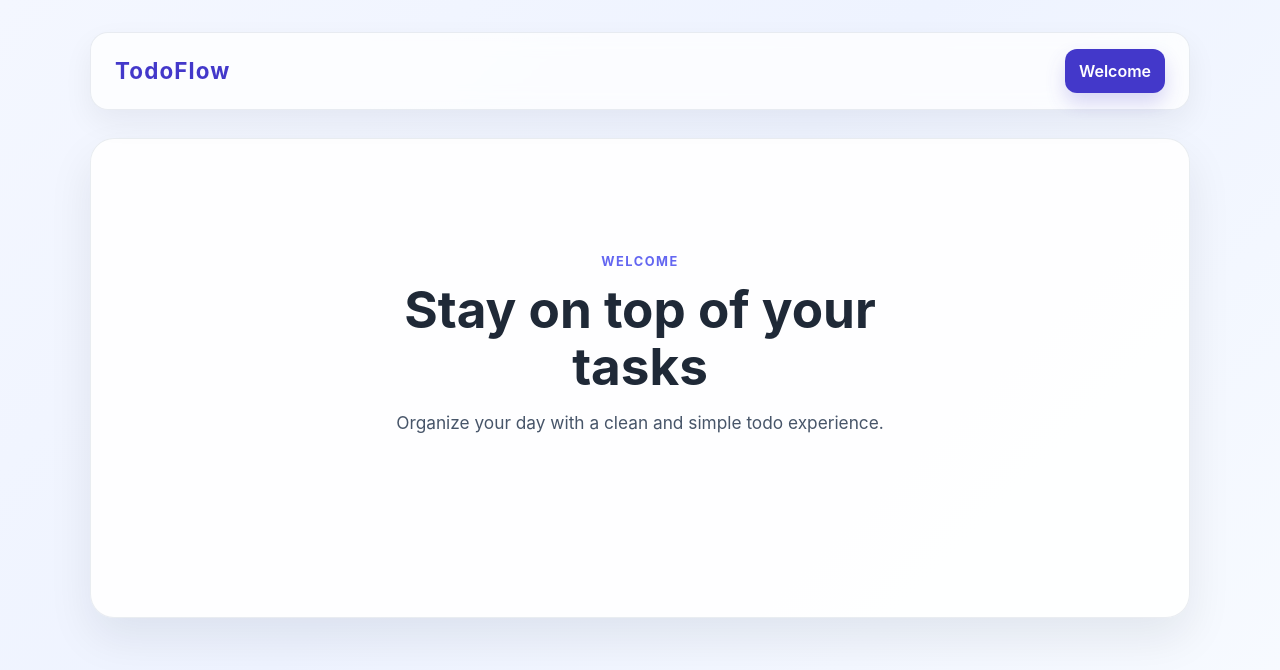
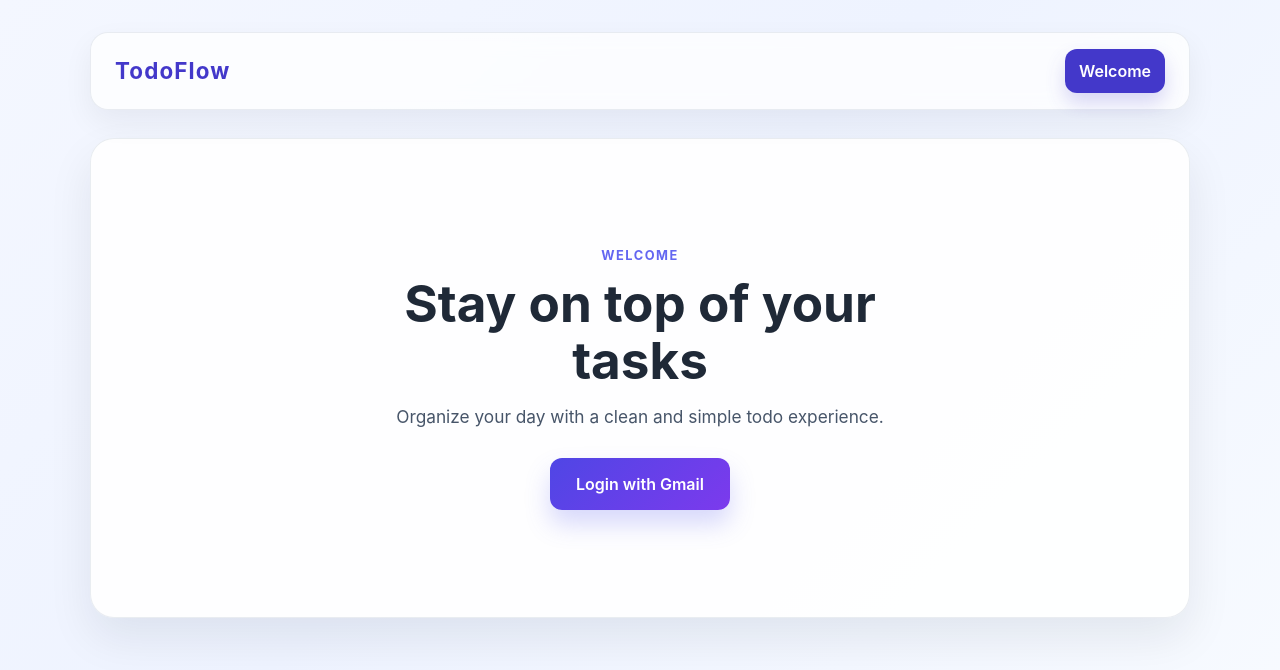
Before and after one commit to gautam4563/my-todo-app, a React (Vite) app: page / in a window 1280 px wide. Shown: the top 670 px of the page. Built offline with nearby package versions, Linux system fonts and the light colour scheme; no server answers.

Commit message:
Database integration completed

```diff
--- a/src/App.jsx
+++ b/src/App.jsx
@@ -1,10 +1,11 @@
 import { useState, useEffect } from 'react'
+import { onAuthStateChanged, GoogleAuthProvider, signInWithPopup, signOut as firebaseSignOut } from 'firebase/auth'
 import { doc, getDoc, setDoc } from 'firebase/firestore'
 import './App.css'
 import WelcomePage from './components/WelcomePage'
 import TodoListPage from './components/TodoListPage'
 import AddTodoPage from './components/AddTodoPage'
-import { db } from './firebase'
+import { auth, db } from './firebase'
 
 const getTodosForEmail = async (email) => {
   if (!email) return []
@@ -37,14 +38,20 @@ function App() {
     }
   }, [isLoggedIn, currentPage])
 
-  const handleGoogleLogin = async (credentialResponse) => {
-    const token = credentialResponse.credential
-    const payload = JSON.parse(atob(token.split('.')[1]))
+  useEffect(() => {
+    const unsubscribe = onAuthStateChanged(auth, async (currentUser) => {
+      if (!currentUser) {
+        setUser(null)
+        setTodos([])
+        setIsLoggedIn(false)
+        setCurrentPage('welcome')
+        return
+      }
 
       const userData = {
-      name: payload.name,
-      email: payload.email,
-      picture: payload.picture,
+        name: currentUser.displayName || 'User',
+        email: currentUser.email,
+        picture: currentUser.photoURL,
       }
 
       const savedTodos = await getTodosForEmail(userData.email)
@@ -53,9 +60,39 @@ function App() {
       setTodos(savedTodos)
       setIsLoggedIn(true)
       setCurrentPage('todoList')
+    })
+
+    return () => unsubscribe()
+  }, [])
+
+  const handleGoogleLogin = async () => {
+    try {
+      const provider = new GoogleAuthProvider()
+      const result = await signInWithPopup(auth, provider)
+      const userData = {
+        name: result.user.displayName || 'User',
+        email: result.user.email,
+        picture: result.user.photoURL,
       }
 
-  const handleLogout = () => {
+      const savedTodos = await getTodosForEmail(userData.email)
+
+      setUser(userData)
+      setTodos(savedTodos)
+      setIsLoggedIn(true)
+      setCurrentPage('todoList')
+    } catch (error) {
+      console.error('Google login error:', error)
+    }
+  }
+
+  const handleLogout = async () => {
+    try {
+      await firebaseSignOut(auth)
+    } catch (error) {
+      console.error('Logout error:', error)
+    }
+
     setIsLoggedIn(false)
     setUser(null)
     setTodos([])
--- a/src/components/WelcomePage.jsx
+++ b/src/components/WelcomePage.jsx
@@ -1,5 +1,3 @@
-import { GoogleLogin } from '@react-oauth/google';
-
 function WelcomePage({ isLoggedIn, user, onLogin, onLogout }) {
   if (isLoggedIn) {
     return (
@@ -26,7 +24,7 @@ function WelcomePage({ isLoggedIn, user, onLogin, onLogout }) {
           </button>
         </div>
       </section>
-    );
+    )
   }
 
   return (
@@ -38,17 +36,12 @@ function WelcomePage({ isLoggedIn, user, onLogin, onLogout }) {
           Organize your day with a clean and simple todo experience.
         </p>
 
-        <GoogleLogin
-          onSuccess={(credentialResponse) => {
-            onLogin?.(credentialResponse);
-          }}
-          onError={() => {
-            console.log('Login Failed');
-          }}
-        />
+        <button className="primary-btn" onClick={onLogin}>
+          Login with Gmail
+        </button>
       </div>
     </section>
-  );
+  )
 }
 
-export default WelcomePage;
+export default WelcomePage
--- a/src/firebase.js
+++ b/src/firebase.js
@@ -16,3 +16,5 @@ const app = initializeApp(firebaseConfig)
 
 export const auth = getAuth(app)
 export const db = getFirestore(app)
+
+export default app
```
Lines whose indentation alone changed are shown as unchanged.
